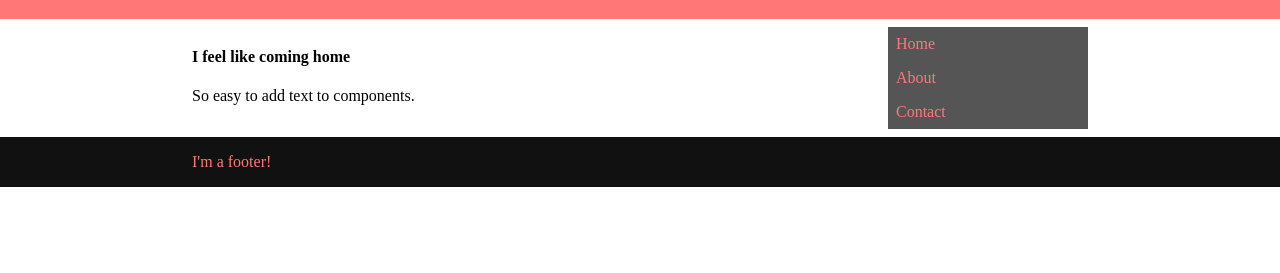
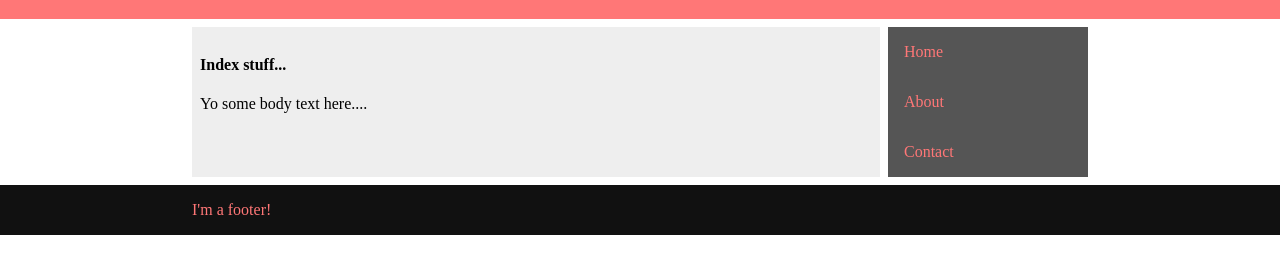
Before and after one commit to Luftare/html-component, a website: page index.html in a window 1280 px wide. Shown: the part 61-334 px from the top of the page. Drawn offline with nearby package versions, Linux system fonts and the light colour scheme.

Commit message:
Implement Handlebard parsere

```diff
--- a/components/body.html
+++ b/components/body.html
@@ -1,9 +1,9 @@
 <div class="body">
   <h4>
-    {title}
+    {{title}}
   </h4>
   <div>
-    {text}
+    {{text}}
   </div>
 </div>
 <style>
--- a/components/sidenav.html
+++ b/components/sidenav.html
@@ -17,7 +17,7 @@
 
   .sidenav__link {
     text-decoration: none;
-    padding: var(--gutter-s);
+    padding: var(--gutter-m);
     color: var(--color-red);
     background: var(--color-gray);
   }
--- a/compose.js
+++ b/compose.js
@@ -4,14 +4,37 @@ once no components are unloaded and texts are loaded --> populate texts
 
 */
 (function() {
-const populateTemplate = (template, data) => template.replace(/{([^{}]*)}/g, (a, b) =>  data[b]);
+const pageName = window.location.pathname.split('/').pop().split('.html').join('');
+const contentPath = 'content';
+const contentFileName = `${pageName}.json`;
+
+const setupDependencies = () => {
+  const scriptElement = document.createElement('script');
+  scriptElement.setAttribute('src', 'https://cdnjs.cloudflare.com/ajax/libs/handlebars.js/4.0.11/handlebars.min.js');
+  document.head.appendChild(scriptElement);
+  scriptElement.onload = composeHtml;
+};
+
+const populateContent = () => {
+  const regexQuery = /<\/block>|<block(.*?)>/g;
+  const source = document.body.innerHTML;
+  const filteredSource = source.replace(regexQuery, () => '');
+  const template = Handlebars.compile(filteredSource);
+  fetch(`${contentPath}/${contentFileName}`)
+      .then(data => data.json())
+      .then(content => {
+        const html = template(content);
+        document.body.innerHTML = html;
+      })
+      .catch(err => console.log(err))
+}
+
+let pendingFetches = 0;
 
 const composeHtml = () => {
   const fileNameAttributeName = 'src';
   const tagName = 'block';
-  const textAttributeName = 'txt';
   const componentsPath = 'components';
-  const textsPath = 'texts';
   const query = `${tagName}[${fileNameAttributeName}]`;
   const elements = document.querySelectorAll(query);
 
@@ -19,25 +42,17 @@ const composeHtml = () => {
     const element = elements[i];
     const componentFileName = element.getAttribute(fileNameAttributeName);
     element.removeAttribute(fileNameAttributeName);
+    pendingFetches++;
     fetch(`${componentsPath}/${componentFileName}`)
       .then(data => data.text())
       .then(component => {
-        const textFileName = element.getAttribute(textAttributeName);
-        if(textFileName) {
-          fetch(`${textsPath}/${textFileName}`)
-            .then(data => data.json())
-            .then(texts => {
-              const populatedComponent = populateTemplate(component, texts)
-              element.innerHTML = populatedComponent;
-              composeHtml();
-            });
-        } else {
-          element.innerHTML = component;
-          composeHtml();
-        }
+        pendingFetches--;
+        element.innerHTML = component;
+        composeHtml();
       });
   }
+  if(pendingFetches === 0) populateContent();
 };
 
-composeHtml();
+setupDependencies();
 })();
--- a/texts/home.json
+++ b/content/about.json
@@ -1,4 +1,4 @@
 {
-  "title": "I feel like coming home",
+  "title": "What about...",
   "text": "So easy to add text to components."
 }
--- /dev/null
+++ b/content/index.json
@@ -0,0 +1,4 @@
+{
+  "title": "Index stuff...",
+  "text": "Yo some body text here...."
+}
```
Also changed, not shown: content/contact.json (renamed from texts/contact.json).
